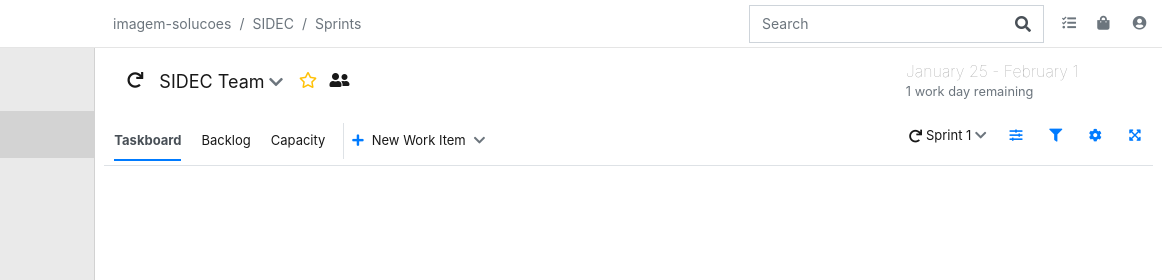
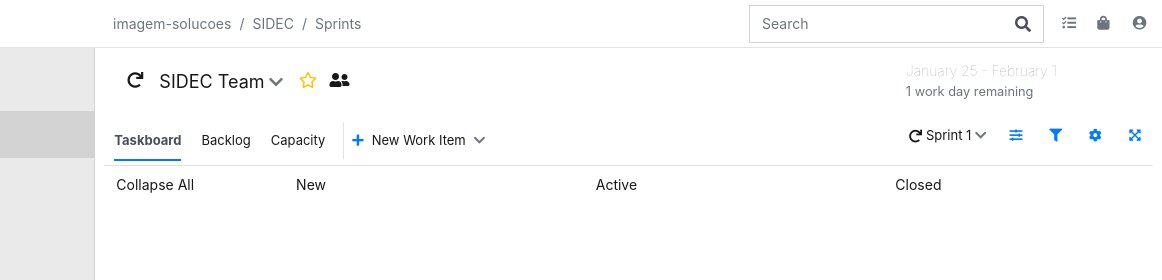
Before and after one commit to JafarAkhondali/arienemaiara-AzureDevOps.Clone-securityfix-909722, a website: page index.html in a window 1280 px wide. Shown: the top 280 px of the page, 118-1280 px from the left. Drawn offline with Linux system fonts and the light colour scheme.

Commit message:
Titulos colunas

```diff
--- a/assets/css/style.css
+++ b/assets/css/style.css
@@ -10,6 +10,10 @@ a:focus {
 	color: inherit;
 	text-decoration: none;
 	transition: all 0.3s;
+}
+
+p {
+    font-size: 14px;
 }
 
 input[type="text"] {
@@ -156,3 +160,7 @@ a [aria-expanded="true"] {
     margin: 0!important;
     min-width: 36px;
 }
+
+.board-titles p {
+    padding: 8px 12px;
+}
--- a/index.html
+++ b/index.html
@@ -142,10 +142,23 @@
                                 <a class="nav-link gray-hover px-2 text-primary" href="#"><i class="fas fa-cog"></i></a>
                                 <a class="nav-link gray-hover px-2 text-primary" href="#"><i class="fas fa-expand-arrows-alt"></i></a>
                             </li>
-                        </ul>
+                        </ul><!-- /nav-tabs -->
                         <div class="tab-content">
                             <div class="tab-pane fade show active" id="taskboard" role="tabpanel" aria-labelledby="taskboard-tab">
-
+                                <div class="row board-titles">
+                                    <div class="col-12 col-md-2">
+                                        <p>Collapse All</p>
+                                    </div>
+                                    <div class="col-12 col-md">
+                                        <p>New</p>
+                                    </div>
+                                    <div class="col-12 col-md">
+                                        <p>Active</p>
+                                    </div>
+                                    <div class="col-12 col-md">
+                                        <p>Closed</p>
+                                    </div>
+                                </div>
                             </div>
                         </div><!-- /tab-content -->
                     </div><!-- /sprint-tabs -->
```
